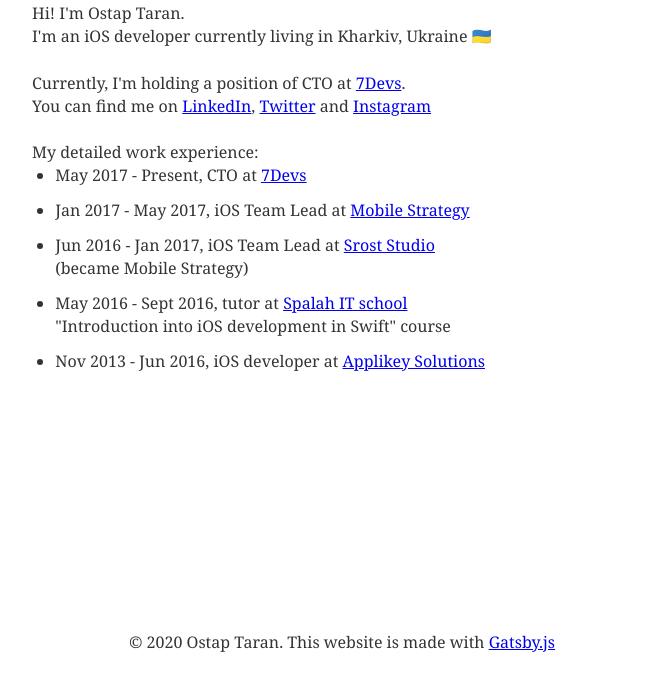
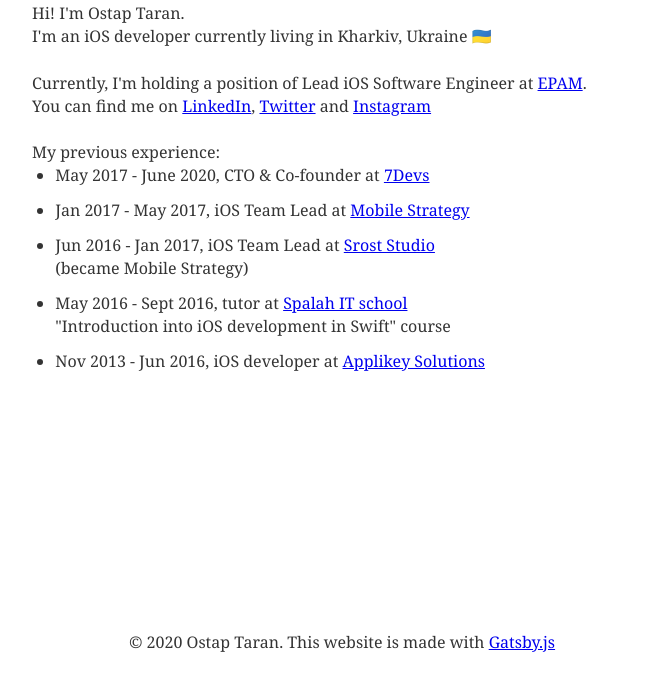
Before and after one commit to Austinate/austinate.github.io, a Gatsby site: page /about in a window 1280 px wide. Shown: the part 121-800 px from the top of the page, without its empty margins (298-965 px from the left). Built offline with nearby package versions, Linux system fonts and the light colour scheme; Gatsby itself is replaced by a stand-in of ours; some packages are replaced by stand-ins of ours.

Commit message:
About page changes

```diff
--- a/src/pages/about.js
+++ b/src/pages/about.js
@@ -9,8 +9,8 @@ export default () => (
       🇺🇦
     </span>
     <p />
-    Currently, I'm holding a position of CTO at{" "}
-    <a href="https://7devs.co">7Devs</a>.
+    Currently, I'm holding a position of Lead iOS Software Engineer at{" "}
+    <a href="https://epam.com">EPAM</a>.
     <br />
     You can find me on{" "}
     <a href="https://www.linkedin.com/in/ostap-taran-9aba5b83/">
@@ -18,10 +18,10 @@ export default () => (
     </a>, <a href="https://twitter.com/muroomsh">Twitter</a> and{" "}
     <a href="https://www.instagram.com/austinate/">Instagram</a>
     <p />
-    My detailed work experience:
+    My previous experience:
     <ul>
       <li>
-        May 2017 - Present, CTO at <a href="https://7devs.co">7Devs</a>
+        May 2017 - June 2020, CTO & Co-founder at <a href="https://7devs.co">7Devs</a>
       </li>
       <li>
         Jan 2017 - May 2017, iOS Team Lead at{" "}
```
